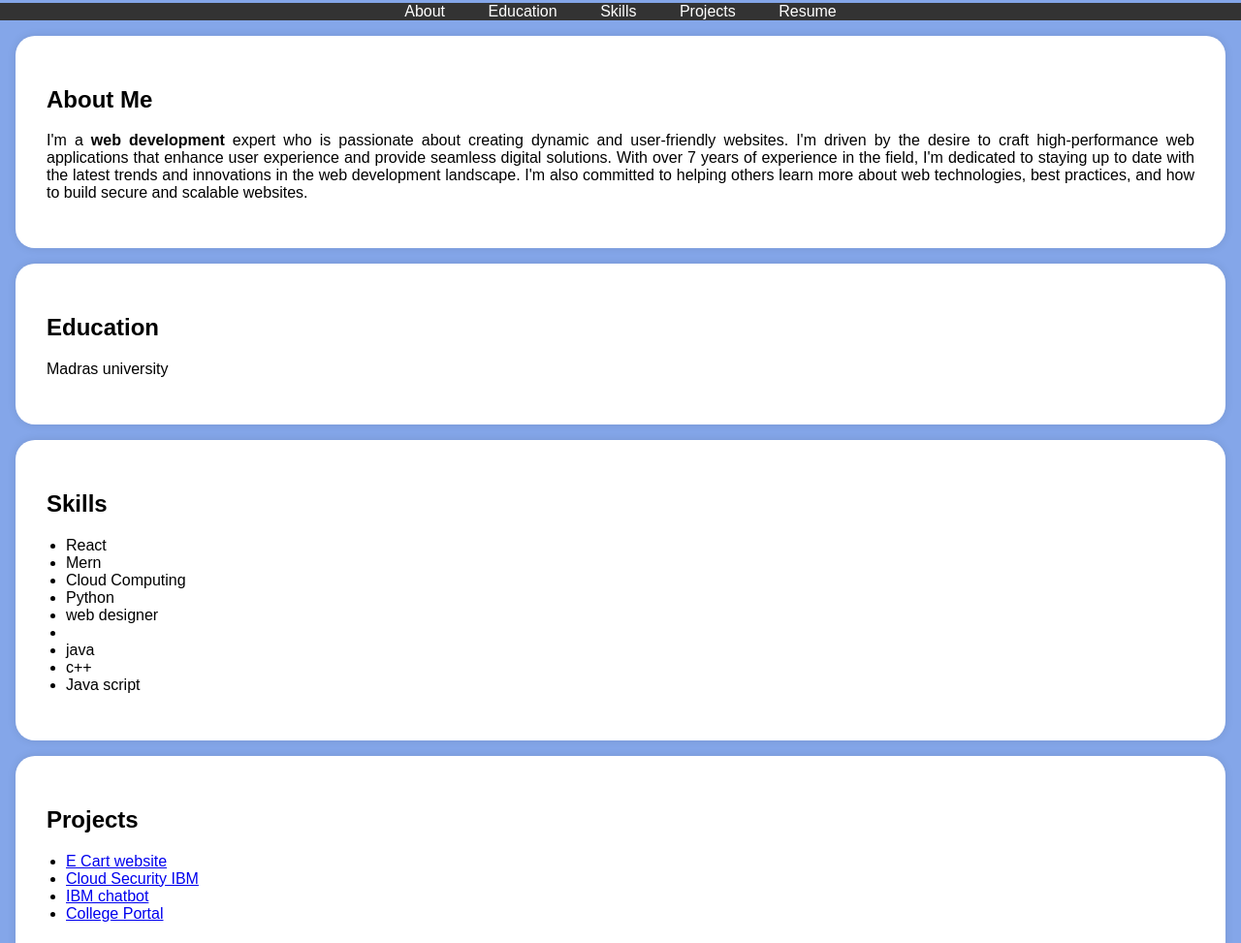
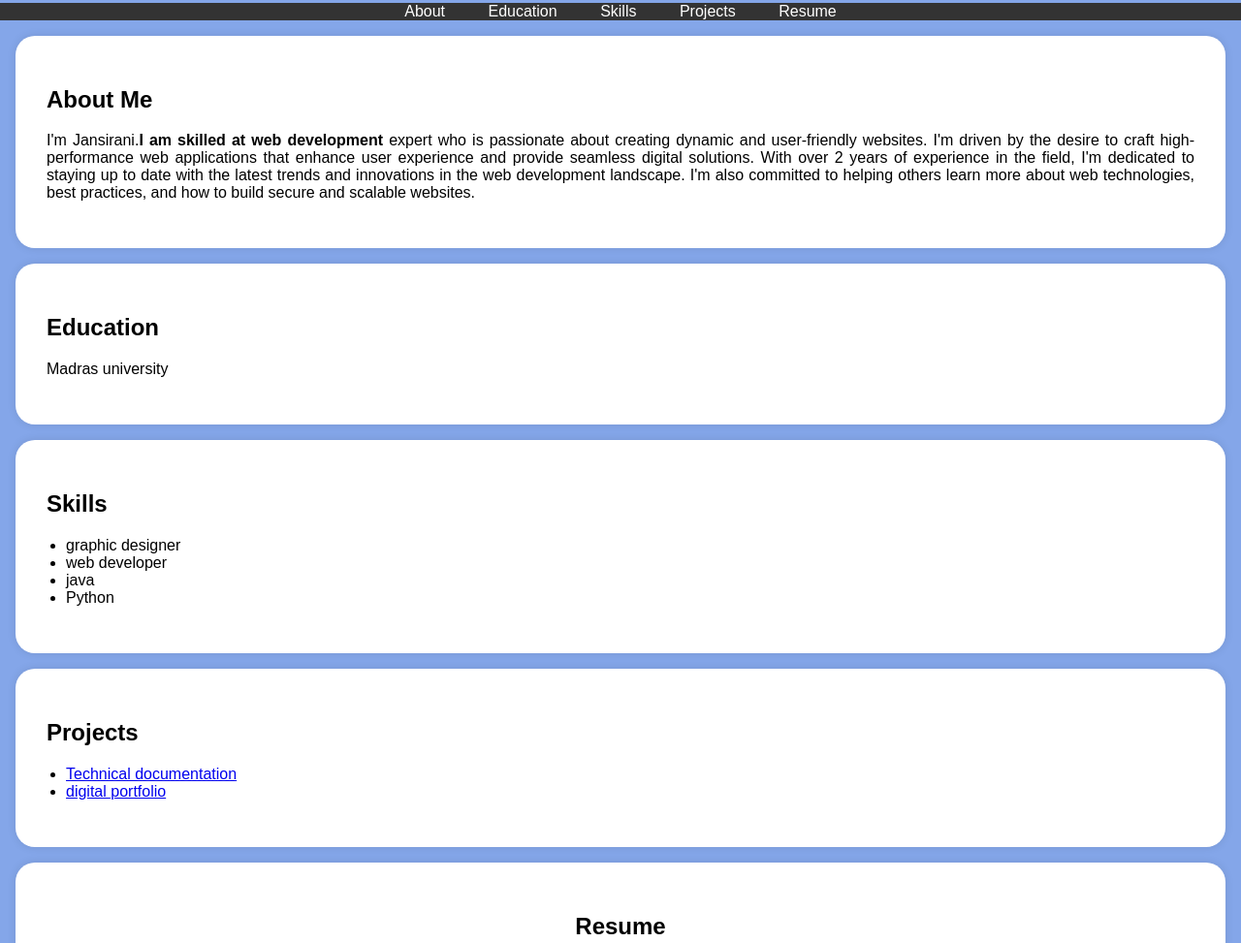
Before and after one commit to Jansi-rani14/digital-portfolio, a plain HTML site: page index.html in a window 1280 px wide. Shown: the part 210-1183 px from the top of the page at 97% size. Drawn offline with Linux system fonts and the light colour scheme.

Commit message:
Update index.html

```diff
--- a/index.html
+++ b/index.html
@@ -115,9 +115,9 @@
     <section id="about">
         <div class="section-content">
             <h2>About Me</h2>
-            <p>I'm a <b>web development</b> expert who is passionate about creating dynamic and user-friendly websites.
+            <p>I'm Jansirani.<b>I am skilled at web development</b> expert who is passionate about creating dynamic and user-friendly websites.
                 I'm driven by the desire to craft high-performance web applications that enhance user experience and provide
-                 seamless digital solutions. With over 7 years of experience in the field, I'm dedicated to staying up to date
+                 seamless digital solutions. With over 2 years of experience in the field, I'm dedicated to staying up to date
                  with the latest trends and innovations in the
                  web development landscape. I'm also committed to helping others learn more about web technologies,
                  best practices, and how to build secure and scalable websites.</p>
@@ -138,15 +138,10 @@
         <div class="section-content">
             <h2>Skills</h2>
             <ul>
-                <li>React</li>
-                <li>Mern</li>
-                <li>Cloud Computing</li>
+                <li>graphic designer</li>
+                <li>web developer</li>
+                <li>java</li>
                 <li>Python</li>
-                <li>web designer</li>
-                <li></li>
-                <li>java</li>
-                <li>c++</li>
-                <li>Java script</li>
             </ul>
         </div>
     </section>
@@ -155,10 +150,8 @@
         <div class="section-content">
             <h2>Projects</h2>
             <ul>
-                <li><a href="#">E Cart website</a></li>
-                <li><a href="#">Cloud Security IBM</a></li>
-                <li><a href="#">IBM chatbot</a></li>
-                <li><a href="#">College Portal</a></li>
+                <li><a href="#">Technical documentation</a></li>
+                <li><a href="#">digital portfolio</a></li>
                 <!-- Add more project links here -->
             </ul>
         </div>
```
